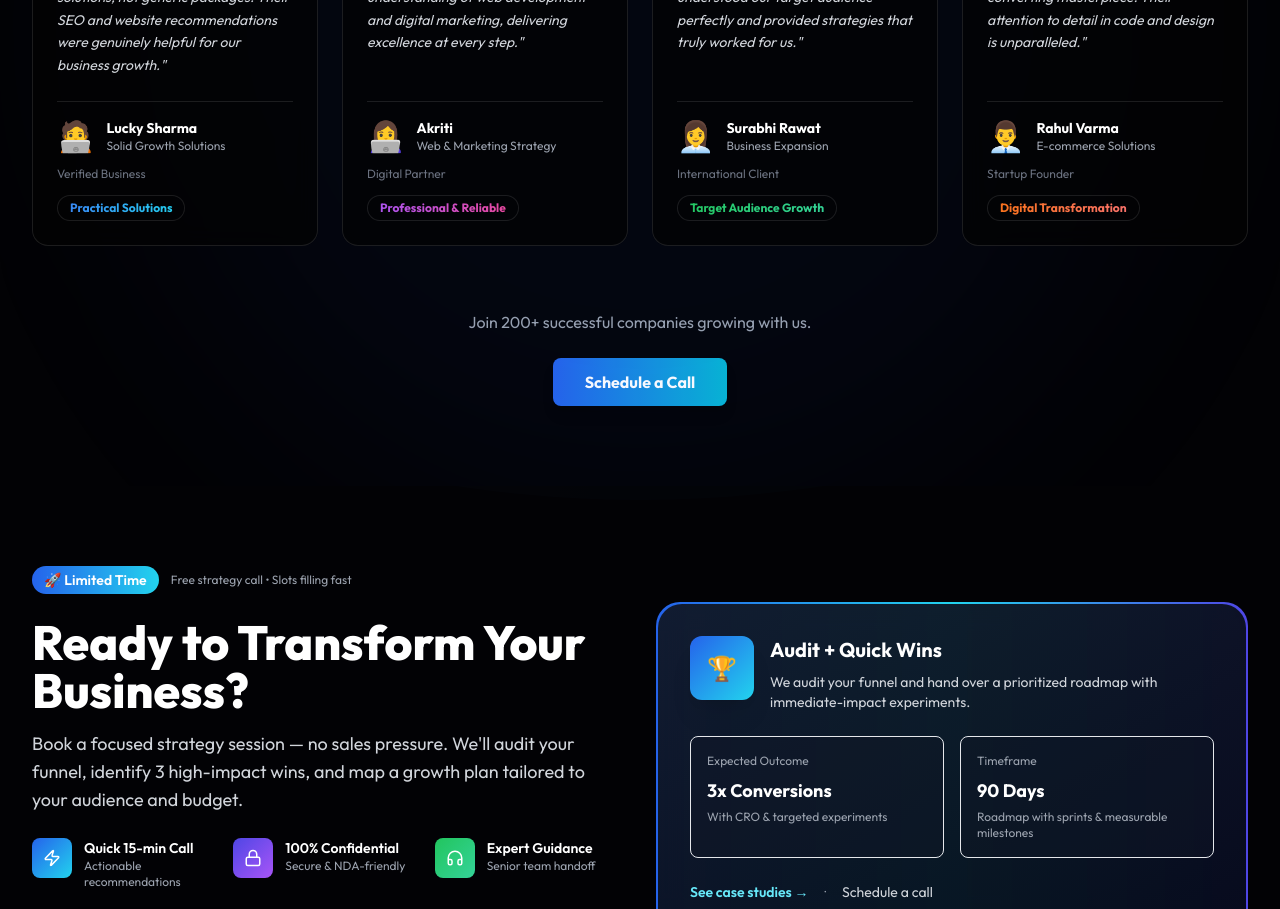
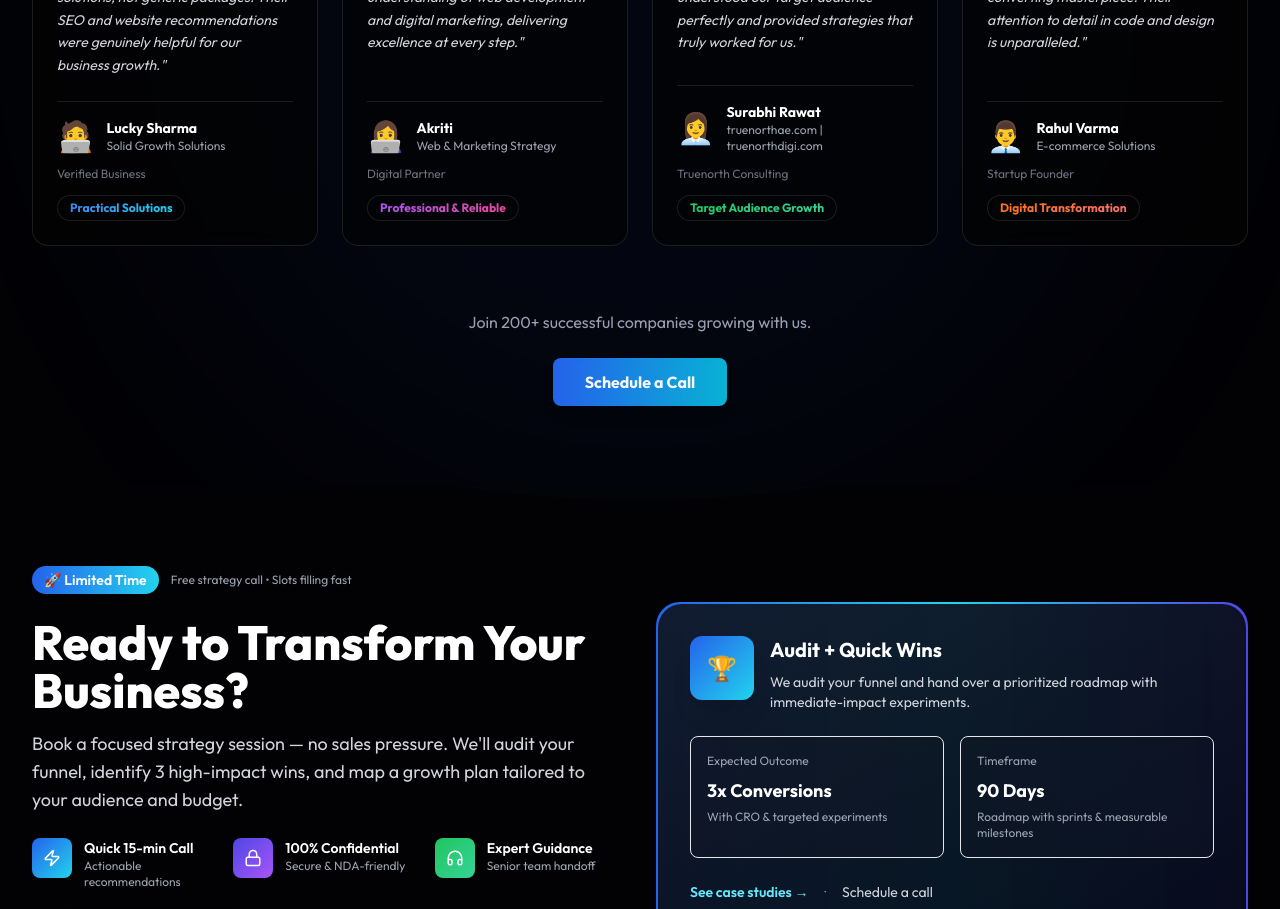
Before and after one commit to codenclick-technologies/Code-n-click-Technologies, a React (Vite) app in the folder client/: page / in a window 1280 px wide. Shown: the part 6000-6909 px from the top of the page. Built offline with nearby package versions, Linux system fonts and the light colour scheme; no server answers; a web font is replaced by a local one.

Commit message:
UI: Updated Surabhi Rawat testimonial with Truenorth Consulting details

```diff
--- a/client/src/components/sections/TestimonialsSection.jsx
+++ b/client/src/components/sections/TestimonialsSection.jsx
@@ -26,8 +26,8 @@ const TestimonialsSection = () => {
     },
     {
       name: 'Surabhi Rawat',
-      company: 'International Client',
-      role: 'Business Expansion',
+      company: 'Truenorth Consulting',
+      role: 'truenorthae.com | truenorthdigi.com',
       image: '👩‍💼',
       rating: 5,
       quote: 'Working with Codenclick Technologies was a great decision for our Dubai-based business. They understood our target audience perfectly and provided strategies that truly worked for us.',
```
